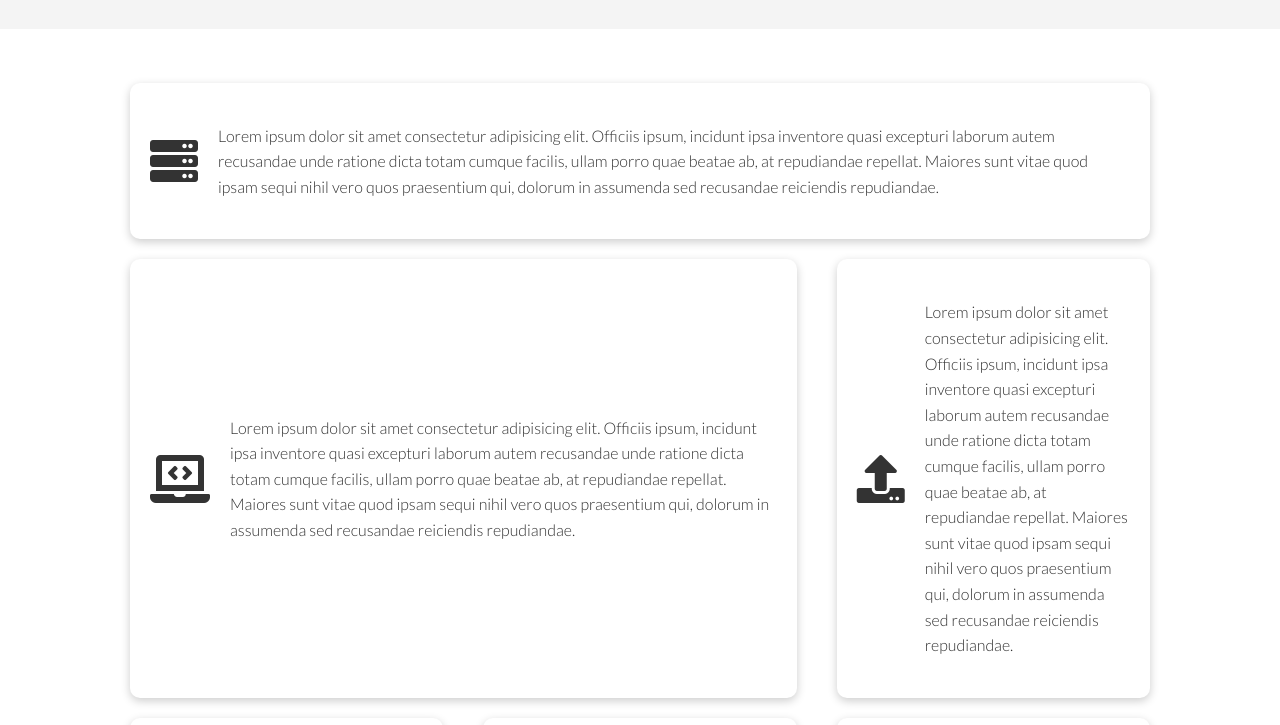
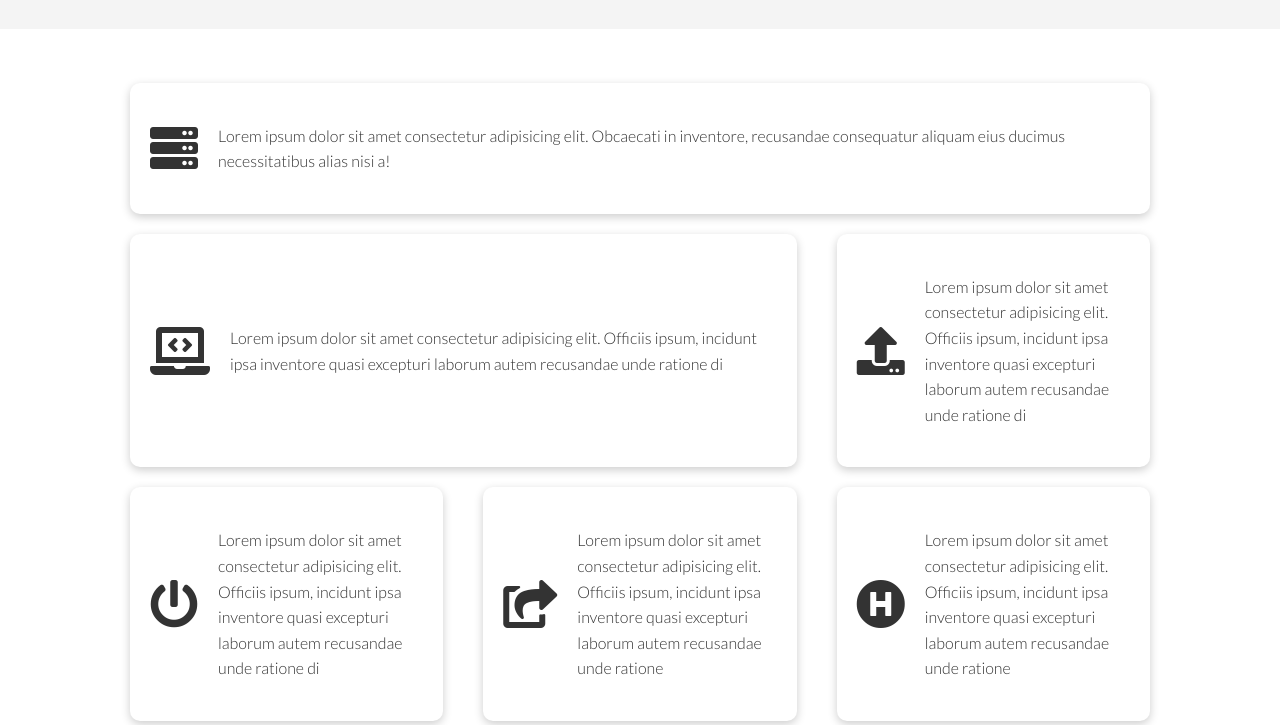
Before and after one commit to AtulKaushik-rgb/UI-Loruki, a plain HTML site: page features.html in a window 1280 px wide. Shown: the part 713-1438 px from the top of the page. Drawn offline with Linux system fonts and the light colour scheme.

Commit message:
Made changes in lorem ipsum

```diff
--- a/features.html
+++ b/features.html
@@ -53,27 +53,27 @@
         <div class="container grid grid-3">
             <div class="card flex">
                 <i class="fas fa-server fa-3x"></i>
-                <p>Lorem ipsum dolor sit amet consectetur adipisicing elit. Officiis ipsum, incidunt ipsa inventore quasi excepturi laborum autem recusandae unde ratione dicta totam cumque facilis, ullam porro quae beatae ab, at repudiandae repellat. Maiores sunt vitae quod ipsam sequi nihil vero quos praesentium qui, dolorum in assumenda sed recusandae reiciendis repudiandae.</p>
+                <p>Lorem ipsum dolor sit amet consectetur adipisicing elit. Obcaecati in inventore, recusandae consequatur aliquam eius ducimus necessitatibus alias nisi a!</p>
             </div>
             <div class="card flex">
                 <i class="fas fa-laptop-code fa-3x"></i>
-                <p>Lorem ipsum dolor sit amet consectetur adipisicing elit. Officiis ipsum, incidunt ipsa inventore quasi excepturi laborum autem recusandae unde ratione dicta totam cumque facilis, ullam porro quae beatae ab, at repudiandae repellat. Maiores sunt vitae quod ipsam sequi nihil vero quos praesentium qui, dolorum in assumenda sed recusandae reiciendis repudiandae.</p>
+                <p>Lorem ipsum dolor sit amet consectetur adipisicing elit. Officiis ipsum, incidunt ipsa inventore quasi excepturi laborum autem recusandae unde ratione di</p>
             </div>
             <div class="card flex">
                 <i class="fas fa-upload fa-3x"></i>
-                <p>Lorem ipsum dolor sit amet consectetur adipisicing elit. Officiis ipsum, incidunt ipsa inventore quasi excepturi laborum autem recusandae unde ratione dicta totam cumque facilis, ullam porro quae beatae ab, at repudiandae repellat. Maiores sunt vitae quod ipsam sequi nihil vero quos praesentium qui, dolorum in assumenda sed recusandae reiciendis repudiandae.</p>
+                <p>Lorem ipsum dolor sit amet consectetur adipisicing elit. Officiis ipsum, incidunt ipsa inventore quasi excepturi laborum autem recusandae unde ratione di</p>
             </div>
             <div class="card flex">
                 <i class="fas fa-power-off fa-3x"></i>
-                <p>Lorem ipsum dolor sit amet consectetur adipisicing elit. Officiis ipsum, incidunt ipsa inventore quasi excepturi laborum autem recusandae unde ratione dicta totam cumque facilis, ullam porro quae beatae ab, at repudiandae repellat. Maiores sunt vitae quod ipsam sequi nihil vero quos praesentium qui, dolorum in assumenda sed recusandae reiciendis repudiandae.</p>
+                <p>Lorem ipsum dolor sit amet consectetur adipisicing elit. Officiis ipsum, incidunt ipsa inventore quasi excepturi laborum autem recusandae unde ratione di</p>
             </div>
             <div class="card flex">
                 <i class="fas fa-share-square fa-3x"></i>
-                <p>Lorem ipsum dolor sit amet consectetur adipisicing elit. Officiis ipsum, incidunt ipsa inventore quasi excepturi laborum autem recusandae unde ratione dicta totam cumque facilis, ullam porro quae beatae ab, at repudiandae repellat. Maiores sunt vitae quod ipsam sequi nihil vero quos praesentium qui, dolorum in assumenda sed recusandae reiciendis repudiandae.</p>
+                <p>Lorem ipsum dolor sit amet consectetur adipisicing elit. Officiis ipsum, incidunt ipsa inventore quasi excepturi laborum autem recusandae unde ratione</p>
             </div>
             <div class="card flex">
                 <i class="fas fa-hospital-symbol fa-3x"></i>
-                <p>Lorem ipsum dolor sit amet consectetur adipisicing elit. Officiis ipsum, incidunt ipsa inventore quasi excepturi laborum autem recusandae unde ratione dicta totam cumque facilis, ullam porro quae beatae ab, at repudiandae repellat. Maiores sunt vitae quod ipsam sequi nihil vero quos praesentium qui, dolorum in assumenda sed recusandae reiciendis repudiandae.</p>
+                <p>Lorem ipsum dolor sit amet consectetur adipisicing elit. Officiis ipsum, incidunt ipsa inventore quasi excepturi laborum autem recusandae unde ratione </p>
             </div>
         </div>
     </section>
```
Also changed, not shown: docs.html (+1 -1 lines).
